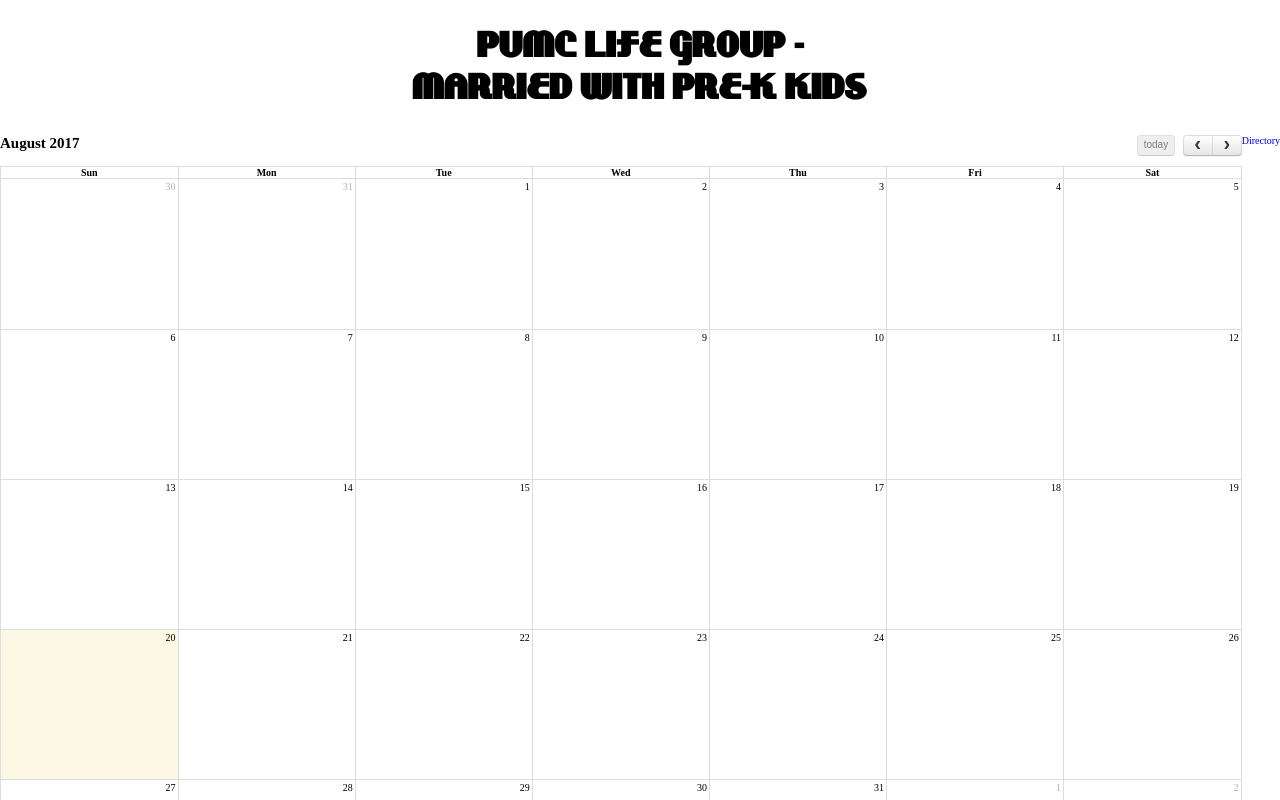
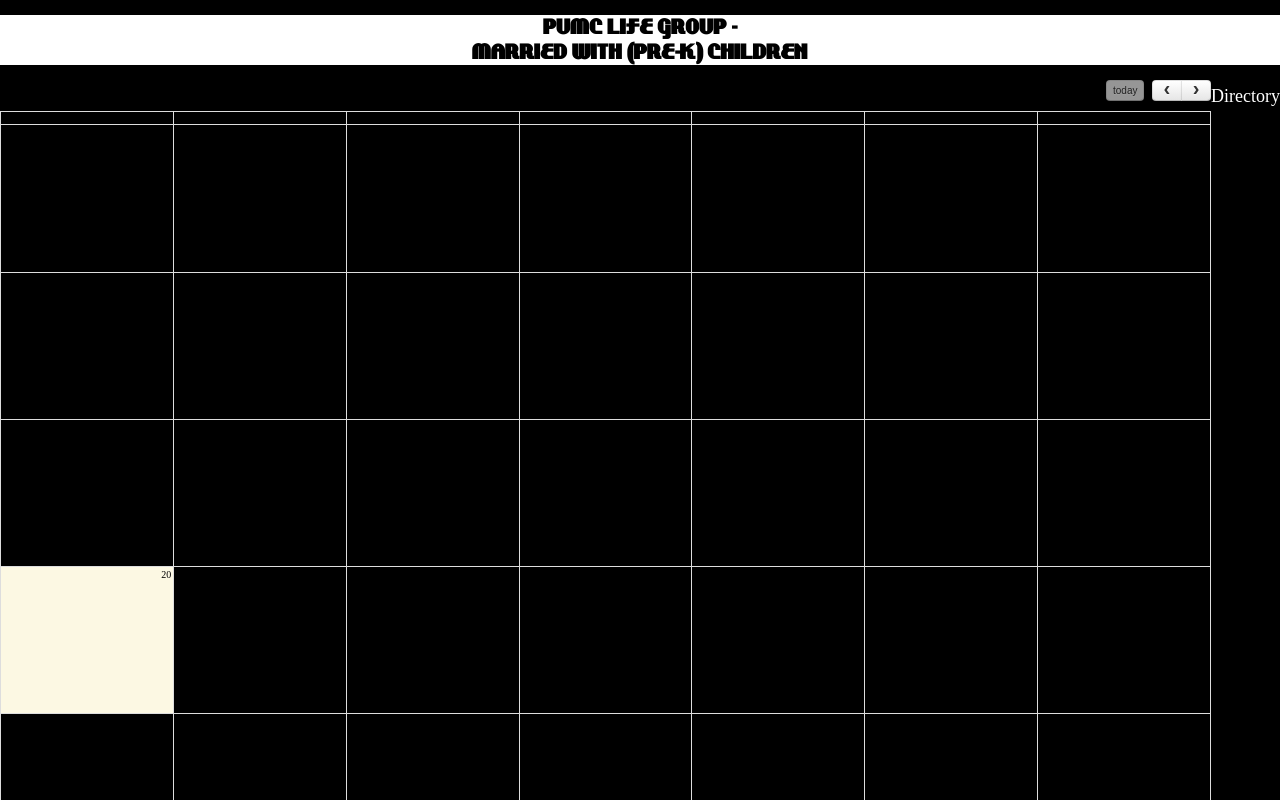
Before and after one commit to stephmorgan/PUMC_Lifegroup_married-w-pre-k-kids, a plain HTML site: page index.html in a window 1280 px wide. Drawn offline with nearby package versions, Linux system fonts and the light colour scheme.

Commit message:
CSS styling
Fixing style

```diff
--- a/index.html
+++ b/index.html
@@ -45,13 +45,13 @@
   </head>
   <body>
     <header class="main-header">
-      <h1 class="logo-text">PUMC Life Group - <br> Married with Pre-K Kids</h1>
+      <h1 class="logo-text">PUMC Life Group - <br> Married with (Pre-K) Children</h1>
     </header>
     <main class="main-content">
     <div id="calendar"></div>
     <!--<script src="jqueryui/jquery-ui.js"></script>-->
 
-    <a href="https://stephmorgan.github.io/directory/">Directory</a>
+    <a href="https://stephmorgan.github.io/directory/" class="directory-link">Directory</a>
   </main>
   </body>
 </html>
--- a/stylesheets/styles.css
+++ b/stylesheets/styles.css
@@ -34,7 +34,7 @@ body{
   flex-direction: column;
 
   font-size: 10px;
-  background: rgb(255, 255, 255);
+  background: rgb(0, 0, 0);
 }
 a{
   text-decoration: none;
@@ -50,13 +50,20 @@ a{
   text-align: center;
   text-transform: uppercase;
   font-family: lakeshore;
-  font-size: 37px;
+  font-size: 22px;
 }
 
 .main-content{
   flex: 1 1 auto;
   display: flex;
   flex-direction: column;
+}
+
+.directory-link{
+  font-size: 18px;
+  margin-top: 6px;
+  color: white;
+  font-family: serif;
 }
 
 .thumbnail-item + .thumbnail-item{
```
